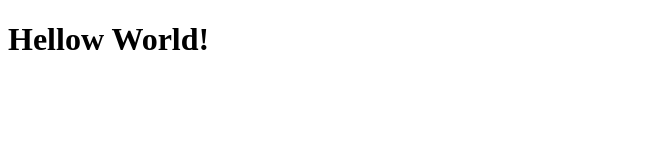
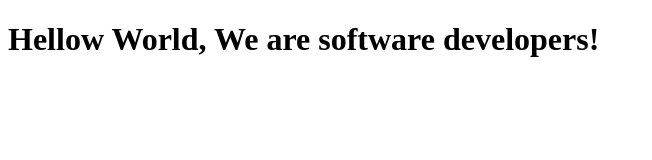
Before and after one commit to sharminkhan0/sharmin-Haban, a plain HTML site: page index.html in a window 1280 px wide. Shown: the whole page, without its empty margins (0-652 px from the left). Drawn offline with Linux system fonts and the light colour scheme.

Commit message:
Final commit

```diff
--- a/index.html
+++ b/index.html
@@ -7,6 +7,6 @@
     <title>Document</title>
 </head>
 <body>
-    <h1>Hellow World!</h1>
+    <h1>Hellow World, We are software developers!</h1>
 </body>
 </html>
```
